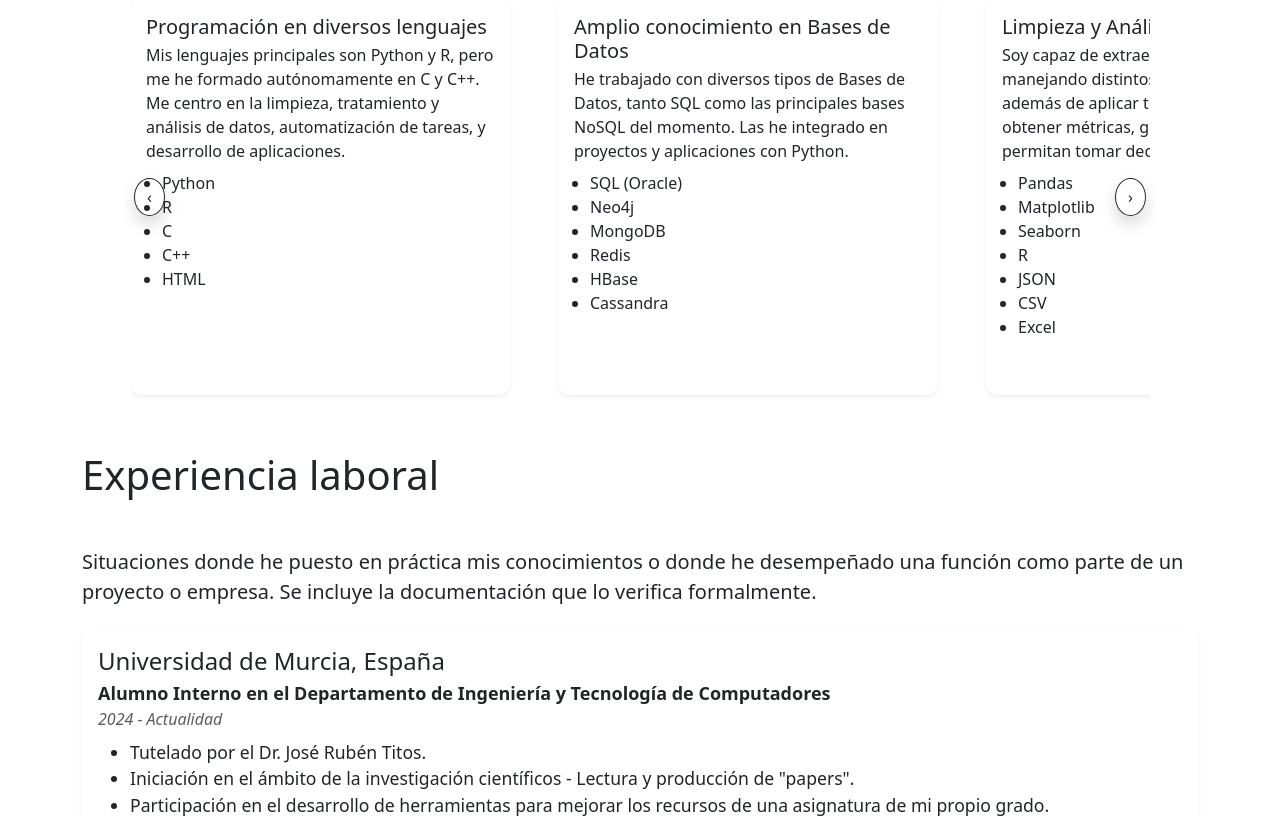
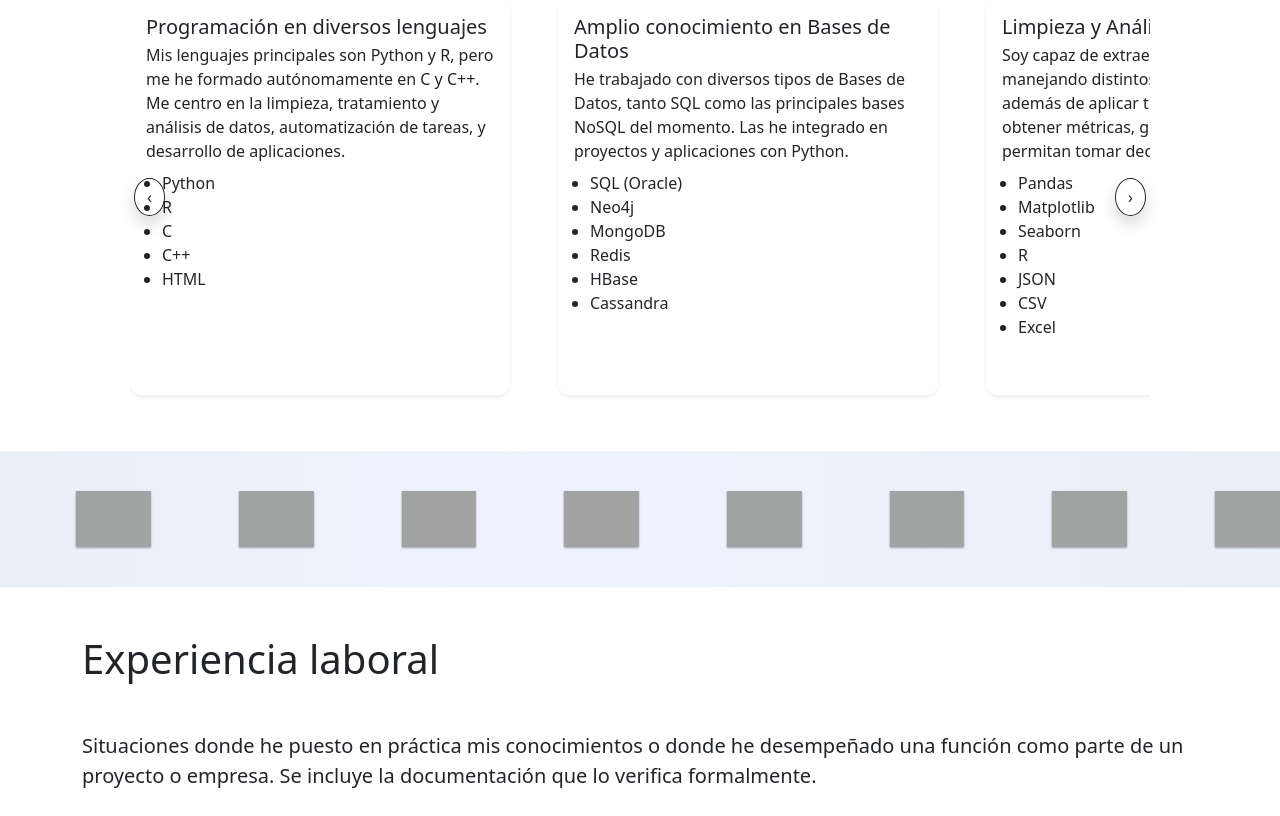
Before and after one commit to jorge-ruizl-um-es/webapp-personal, a Flask app: page /my-cv/jorgeruiz/spanish in a window 1280 px wide. Shown: the part 3194-4010 px from the top of the page. Run offline with Flask 3, Linux system fonts and the light colour scheme; grey boxes are pictures that could not be loaded.

Commit message:
Added frame with tool logos

```diff
--- a/app/templates/index_esp.html
+++ b/app/templates/index_esp.html
@@ -261,6 +261,105 @@
 
 </div>
 
+<!-- ====== Franja de logos (Tech Strip) ====== -->
+<div class="tech-strip my-5" aria-label="Tecnologías y herramientas">
+  <div class="tech-strip__inner">
+    <!-- Una sola pista -->
+    <div class="tech-track">
+      {% for logo in user_data['logos'] %}
+      <div class="tech-item" title="{{ logo.title }}">
+        <img src="{{ logo.file }}"
+             alt="{{ logo.title }}" loading="lazy" height="44">
+      </div>
+      {% endfor %}
+    </div>
+
+    <!-- Pista 2 (duplicada para bucle perfecto) -->
+    <div class="tech-track" aria-hidden="true">
+      {% for logo in user_data['logos'] %}
+      <div class="tech-item">
+        <img src="{{ url_for('static', filename='images/logos/' ~ logo.file) }}"
+             alt="" loading="lazy" height="44">
+      </div>
+      {% endfor %}
+    </div>
+  </div>
+</div>
+
+<!-- CSS para que la franja sea dinámica -->
+<style>
+  .tech-strip{
+    --bg: #e9eef7;               /* color de fondo */
+	--bg2: #eef3ff;
+    --gap: 5rem;                 /* separación entre logos */
+	--logo-h: 56px;
+	--speed: 70s;
+
+	/* Full-bleed incluso dentro de .container */
+    width: 100vw;
+    position: relative;
+    left: 50%;
+    right: 50%;
+    margin-left: -50vw;
+    margin-right: -50vw;
+
+    background: linear-gradient(90deg, var(--bg), var(--bg2) 40%, var(--bg));
+    padding: 2rem 0;         /* franja más ancha/alta */
+    overflow: hidden;
+  }
+  .tech-strip__inner{
+    display: flex;
+  }
+  .tech-track{
+    display: inline-flex;
+    align-items: center;
+    gap: var(--gap);
+    animation: tech-scroll var(--speed) linear infinite;
+    will-change: transform;
+  }
+  /* Pausa al pasar el ratón */
+  .tech-strip:hover .tech-track{ animation-play-state: paused; }
+
+  .tech-item{
+    flex: 0 0 auto;
+    display: grid;
+    place-items: center;
+    height: calc(var(--logo-h) + 16px);  /* caja algo mayor que el logo */
+    padding: 0 .25rem;
+    opacity: .95;
+    transition: transform .2s ease, opacity .2s ease;
+  }
+  .tech-item:hover{ transform: translateY(-2px) scale(1.03); opacity: 1; }
+
+  .tech-item img{
+    height: var(--logo-h);                /* tamaño de logo (ajústalo si quieres) */
+    width: auto;
+    display: block;
+    filter: drop-shadow(0 1px 1px rgba(0,0,0,.35));
+  }
+
+  /* Bucle infinito: desplaza 100% del ancho de una pista */
+  @keyframes tech-scroll{
+    from { transform: translateX(0); }
+    to   { transform: translateX(-100%); }
+  }
+
+  /* Accesibilidad: respeta “reducir movimiento” */
+  @media (prefers-reduced-motion: reduce){
+    .tech-track{ animation: none; }
+  }
+
+  /* Responsive: un poco menos de separación en pantallas estrechas */
+  @media (max-width: 576px){
+    .tech-strip{ --gap: 1.5rem; }
+    .tech-item img{ height: 36px; }
+    .tech-item{ height: 46px; }
+  }
+</style>
+
+
+<!-- ========================================= -->
+
 <div class="my-5" id="experiencia">
 	<h2 class="mb-5 fs-1">Experiencia laboral</h2>
 	<p class="fs-5 mb-4" style="font-size: large;">
@@ -298,6 +397,8 @@
 
 </div>
 
+
+
 <!-- Faltan los proyectos y el contacto -->
 
 {%endblock%}
```
